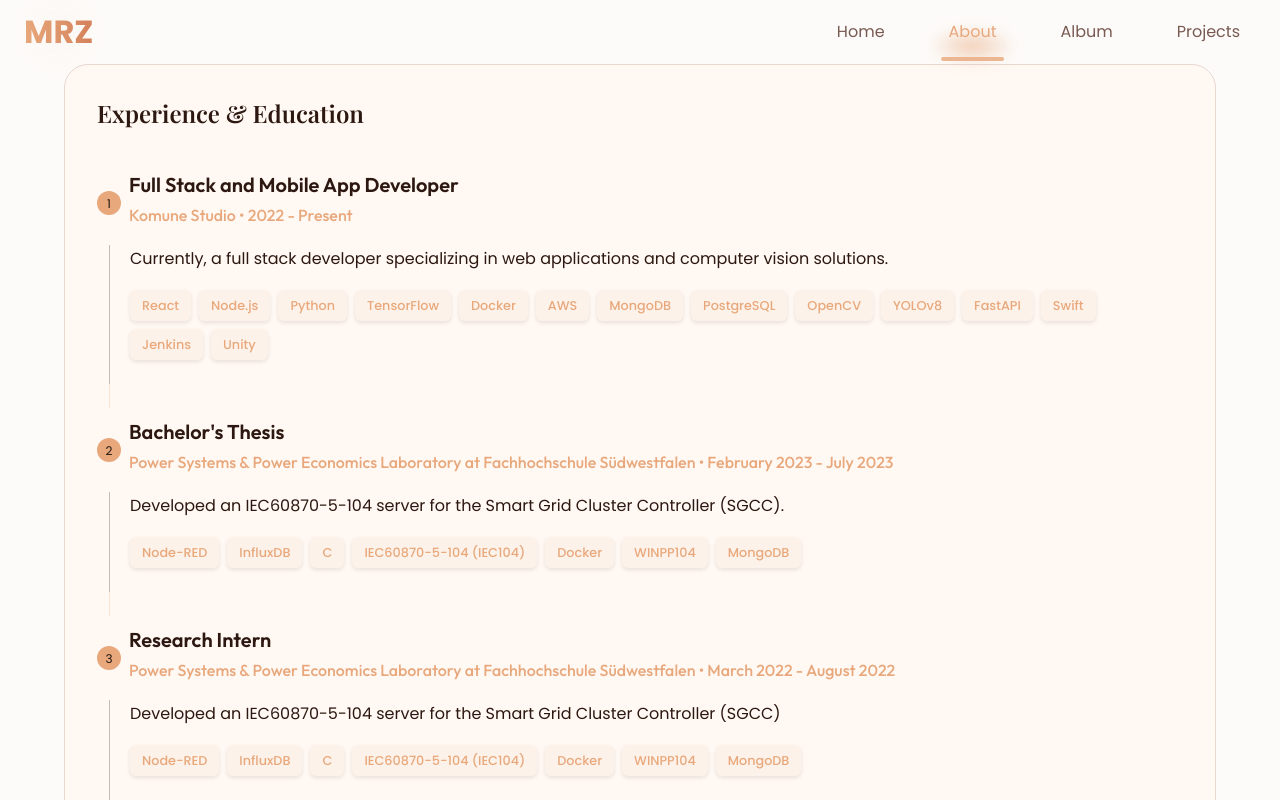
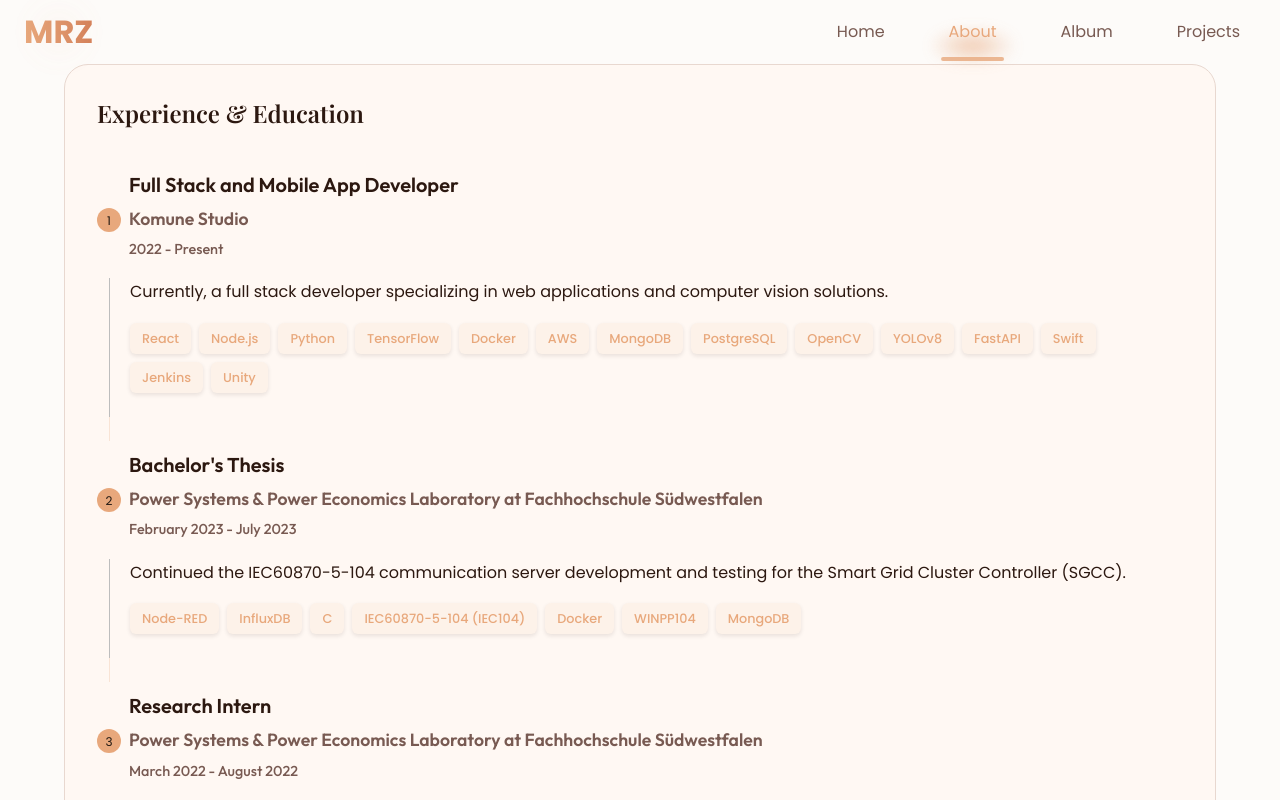
Before and after one commit to RakaZuhdi/portofolio-website, a React (Create React App) app: page /about in a window 1280 px wide. Shown: the top 800 px of the page. Built offline with nearby package versions, Linux system fonts and the light colour scheme; a web font is replaced by a local one.

Commit message:
Pushed latest progress

```diff
--- a/src/components/AboutSimple.js
+++ b/src/components/AboutSimple.js
@@ -22,7 +22,7 @@ const AboutSimple = () => {
             title: "Bachelor's Thesis",
             company: 'Power Systems & Power Economics Laboratory at Fachhochschule Südwestfalen',
             period: 'February 2023 - July 2023',
-            description: 'Developed an IEC60870-5-104 server for the Smart Grid Cluster Controller (SGCC).',
+            description: 'Continued the IEC60870-5-104 communication server development and testing for the Smart Grid Cluster Controller (SGCC).',
             skills: [
                 'Node-RED', 'InfluxDB', 'C', 'IEC60870-5-104 (IEC104)', 'Docker', 'WINPP104', 'MongoDB'
             ]
@@ -31,7 +31,7 @@ const AboutSimple = () => {
             title: 'Research Intern',
             company: 'Power Systems & Power Economics Laboratory at Fachhochschule Südwestfalen',
             period: 'March 2022 - August 2022',
-            description: 'Developed an IEC60870-5-104 server for the Smart Grid Cluster Controller (SGCC)',
+            description: 'Developed an IEC60870-5-104 server for the Smart Grid Cluster Controller (SGCC).',
             skills: [
                 'Node-RED', 'InfluxDB', 'C', 'IEC60870-5-104 (IEC104)', 'Docker', 'WINPP104', 'MongoDB'
             ]
@@ -40,8 +40,7 @@ const AboutSimple = () => {
             title: "B.Eng. in Industrial Engineering",
             company: 'Fachhochschule Südwestfalen',
             period: 'April 2020 - July 2023',
-            description: 'Developed responsive web applications and maintained frontend infrastructure.',
-            skills: ['React', 'TypeScript', 'Redux', 'Material-UI']
+            description: "Completed Bachelor's of Engineering in Industrial Engineering as part of the Swiss German University's double degree program. ",
         },
         {
             title: "B.S. in Information Technology (Sarjana Komputer)",
@@ -50,8 +49,6 @@ const AboutSimple = () => {
             description: 'Bachelor\'s degree with focus on software engineering and artificial intelligence.',
             skills: ['Algorithms', 'Machine Learning', 'Web Development']
         },
-
-
     ];
 
     return (
@@ -144,18 +141,31 @@ const AboutSimple = () => {
                                             sx={{
                                                 color: colors.textPrimary,
                                                 fontWeight: 600,
+                                                mb: 0.5,
                                             }}
                                         >
                                             {exp.title}
                                         </Typography>
                                         <Typography
+                                            variant="h6"
+                                            sx={{
+                                                color: colors.textSecondary,
+                                                fontWeight: 600,
+                                                fontSize: '1.1rem',
+                                                mb: 0.5,
+                                            }}
+                                        >
+                                            {exp.company}
+                                        </Typography>
+                                        <Typography
                                             variant="subtitle1"
                                             sx={{
-                                                color: colors.primary,
+                                                color: colors.textSecondary,
                                                 fontWeight: 500,
+                                                fontSize: '0.9rem',
                                             }}
                                         >
-                                            {exp.company} • {exp.period}
+                                            {exp.period}
                                         </Typography>
                                     </Box>
                                 </StepLabel>
@@ -177,7 +187,7 @@ const AboutSimple = () => {
                                             mb: 3,
                                         }}
                                     >
-                                        {exp.skills.map((skill) => (
+                                        {exp?.skills?.map((skill) => (
                                             <Paper
                                                 key={skill}
                                                 component={motion.div}
```
